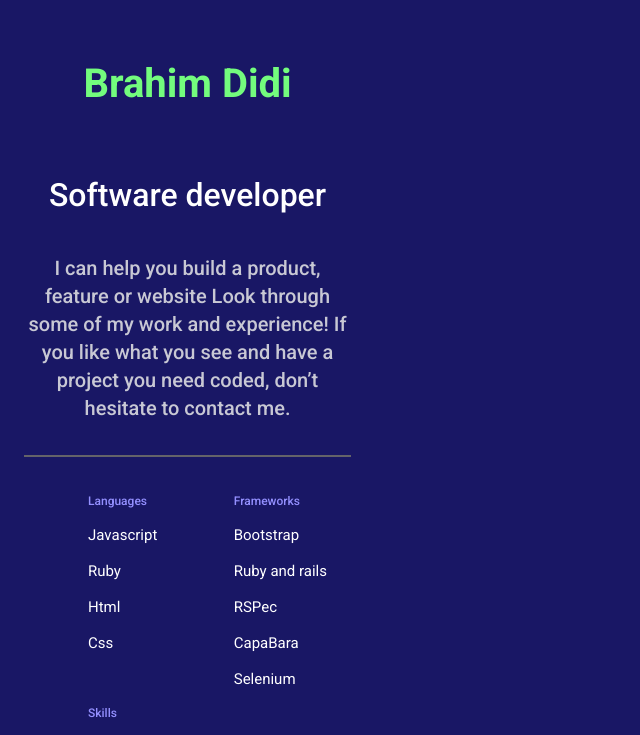
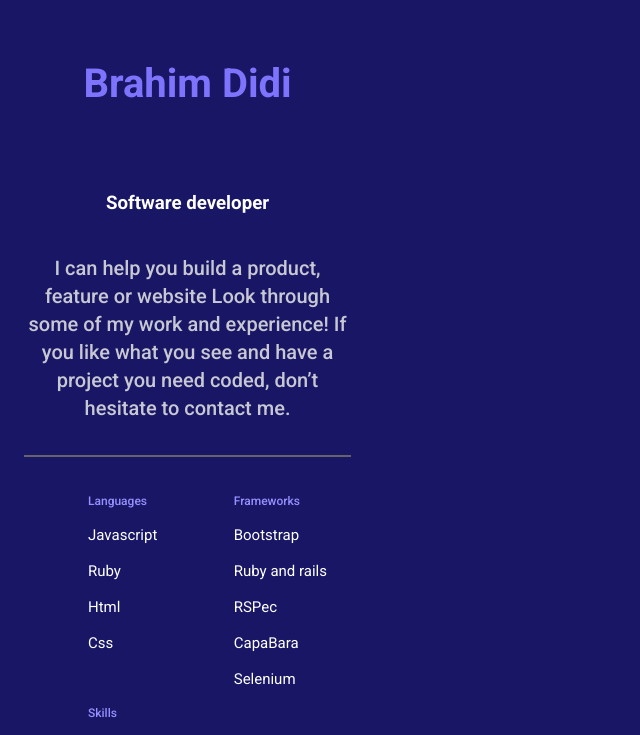
Before and after one commit to brahimdidi/Portfolio_Template, a plain HTML site: page index.html in a window 1280 px wide. Shown: the part 59-794 px from the top of the page, without its empty margins (0-640 px from the left). Drawn offline with Linux system fonts and the light colour scheme.

Commit message:
h1 and h2 classes style apdated

```diff
--- a/style.css
+++ b/style.css
@@ -59,11 +59,11 @@ body {
 .h1 {
   font-size: 40px;
   font-weight: 700;
-  color: rgb(115, 252, 125);
+  color: #7D73FC;;
   text-transform: capitalize;
 }
 
-.h3 {
+.h2 {
   font-size: 32px;
   font-weight: 500;
 }
```
